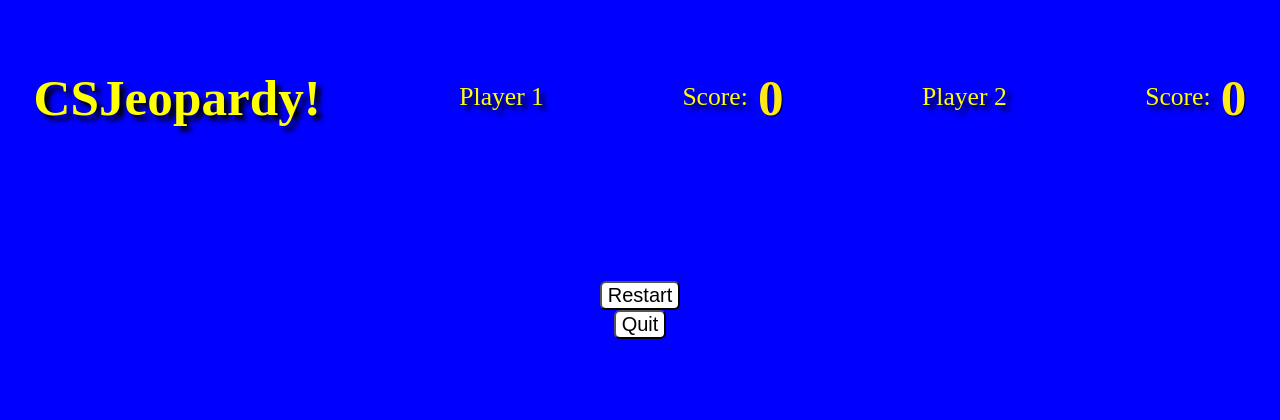
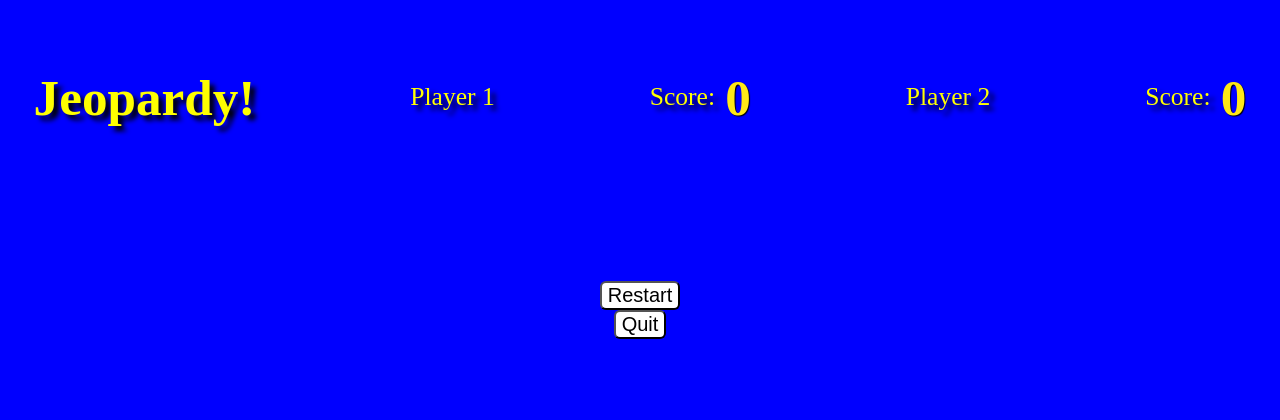
Before and after one commit to tok2556/CSJeopardy, a PHP site: page /game.php in a window 1280 px wide. Shown: the top 420 px of the page. Run offline with PHP 8.4, Linux system fonts and the light colour scheme.

Commit message:
Update game.php

```diff
--- a/game.php
+++ b/game.php
@@ -1,10 +1,10 @@
 <div class="app">
 
 	<header class="top-header">
-		<h1>CSJeopardy!</h1>
-      <span class="player" data-player="p1" contenteditable="true">Player 1</span>
+		<h1>Jeopardy!</h1>
+      <span id="p1" class="player" data-player="p1" contenteditable="true">Player 1</span>
       <p class="score1">Score: <span class="score1-count"></span></p>
-      <span class="player" data-player="p2" contenteditable="true">Player 2</span>
+      <span id="p2" class="player" data-player="p2" contenteditable="true">Player 2</span>
 		<p class="score2">Score: <span class="score2-count"></span></p>
    </header>
 
@@ -25,10 +25,11 @@
    	<!-- invisible container for the card prompt -->
     <div class="card-modal">
        <div class=card-modal-inner>
+       <p class="current-player">Current player: <span id="current-player-name"></span></p>
           <h2 class="clue-text"><!-- clue gets injected here --></h2>
           	<form autocomplete="off">
             	<input name="user-answer" type="text" />
-             	<button type="submit">Answer</button>
+             	<button type="submit" onclick="updatePlayerName()">Answer</button>
           	</form>
           	<div class="result">
              	<p class="result_success">CORRECT</p>
@@ -37,6 +38,28 @@
                 The correct answer is <span class="result_correct-answer-text"><!--answer gets injected here--></span>
              	</p>
           	</div>
+             <script>
+
+               var player1Name = "Player 1";
+               var player2Name = "Player 2";
+
+               var currentPlayerNameElement = document.getElementById("current-player-name");
+
+               function updatePlayerName() {
+                  // Define the currentPlayer variable inside the updatePlayerName function
+                   var currentPlayer = "p1";
+                  var currentPlayernameElement = document.getElementById("current-player-name");
+
+                  if(currentPlayer === "p1") {
+                     currentPlayerNameElement.innerText = "p1";
+                  } else if(currentPlayer === "p2") {
+                     currentPlayerNameElement.innerText = "p2";
+                  }
+
+            }
+
+</script>
+
          </div>
     </div>
 </div>
@@ -231,7 +254,6 @@ input:hover {background-color: #ffff33; color: black;}
    margin-left: 0.1em;
 }
 </style>
-
 		<script>
 	class Jeopardy {
    	constructor(element, options={}) {
@@ -240,7 +262,7 @@ input:hover {background-color: #ffff33; color: black;}
 
 
       		//Which categories we should use (or use default is nothing provided)
-      		this.useCategoryIds = options.useCategoryIds || [ 1892, 4483, 88, 218];
+      		this.useCategoryIds = this.generateRandomCategoryIds();
 
       		//Database
       		this.categories = [];
@@ -264,6 +286,22 @@ input:hover {background-color: #ffff33; color: black;}
       		this.successTextElement = element.querySelector(".result_success");
       		this.failTextElement = element.querySelector(".result_fail");
    	}
+
+      generateRandomCategoryIds() {
+         var randomCategoryIds = [];
+         var numCategories = 4;
+
+         while(randomCategoryIds.length < numCategories) {
+            var randomId = Math.floor(Math.random() * 10000);
+
+            if(!randomCategoryIds.includes(randomId)) {
+               randomCategoryIds.push(randomId);
+            }
+         }
+         return randomCategoryIds;
+      }
+
+
 
    	initGame() {
       		//Bind event handlers
@@ -404,8 +442,15 @@ input:hover {background-color: #ffff33; color: black;}
       //Show answer
       this.revealAnswer(isCorrect);
 
-	//switch players
-	this.currentPlayer = this.currentPlayer === "p1" ? "p2" : "p1";
+
+	   //switch players
+	   this.currentPlayer = this.currentPlayer === "p1" ? "p2" : "p1";
+
+      updatePlayerName(this.currentPlayerName);
+
+
+
+
    }
 
    //Standardize an answer string so we can compare and accept variations
```
